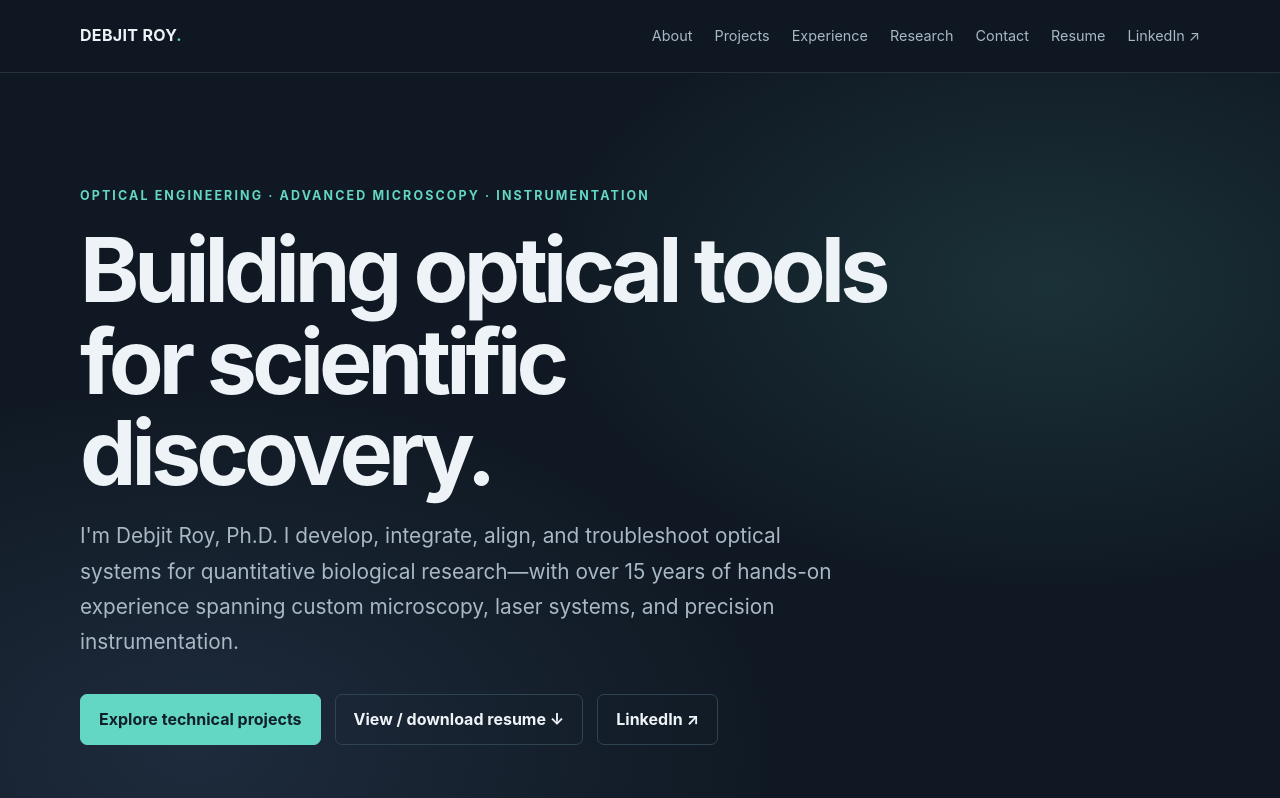
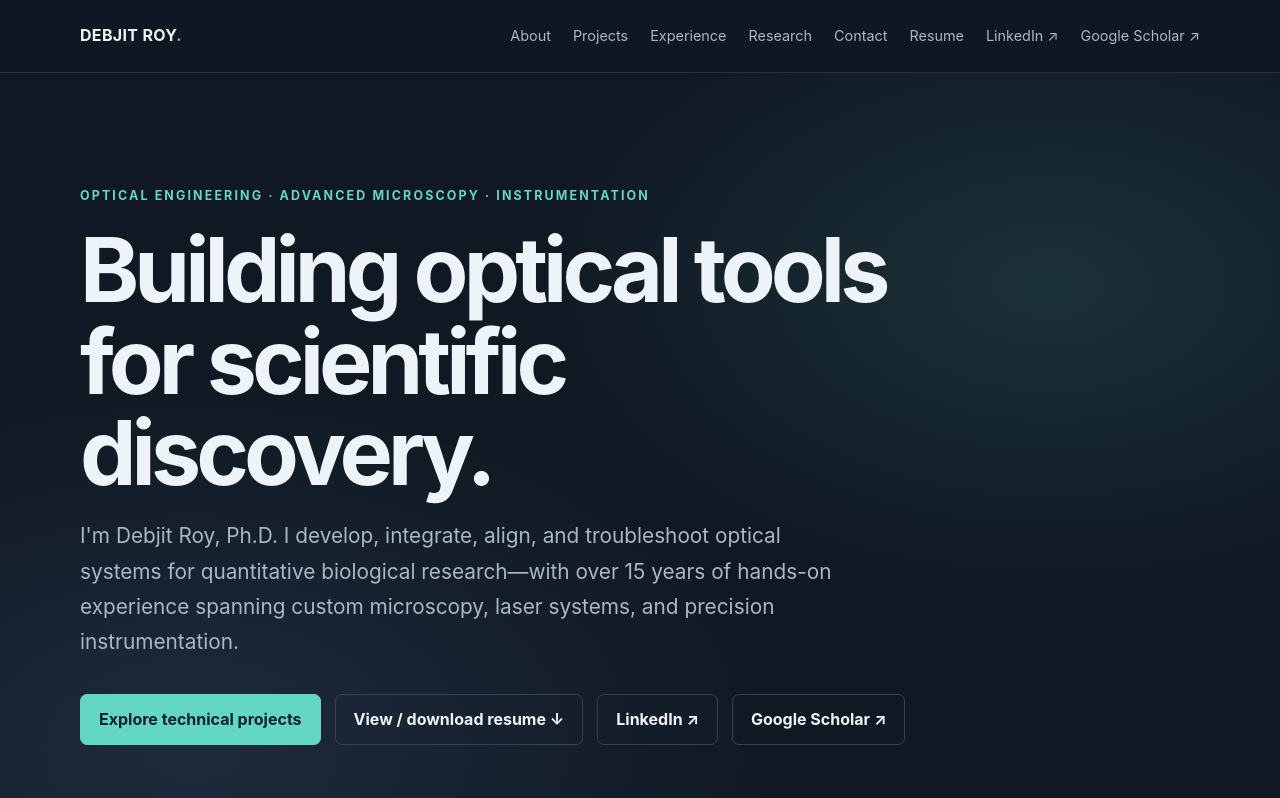
Before and after one commit to debjitroy2006/debjitroy2006.github.io, a plain HTML site: page index.html in a window 1280 px wide. Shown: the top 798 px of the page. Drawn offline with Linux system fonts and the light colour scheme.

Commit message:
Add Google Scholar profile link

```diff
--- a/index.html
+++ b/index.html
@@ -36,7 +36,7 @@
   <div class="wrap"><nav aria-label="Main navigation">
     <a class="brand" href="#top">DEBJIT ROY<span>.</span></a>
     <div class="navlinks">
-      <a href="#about">About</a><a href="#projects">Projects</a><a href="#experience">Experience</a><a href="#research">Research</a><a href="#contact">Contact</a><a href="resume.html">Resume</a><a href="https://www.linkedin.com/in/debjit-roy-34739b316/" target="_blank" rel="noopener noreferrer">LinkedIn ↗</a>
+      <a href="#about">About</a><a href="#projects">Projects</a><a href="#experience">Experience</a><a href="#research">Research</a><a href="#contact">Contact</a><a href="resume.html">Resume</a><a href="https://www.linkedin.com/in/debjit-roy-34739b316/" target="_blank" rel="noopener noreferrer">LinkedIn ↗</a><a href="https://scholar.google.com/citations?user=WmQeF50AAAAJ&hl=en" target="_blank" rel="noopener noreferrer">Google Scholar ↗</a>
     </div>
   </nav></div>
 </header>
@@ -48,7 +48,7 @@
       <p>I'm Debjit Roy, Ph.D. I develop, integrate, align, and troubleshoot optical systems for quantitative biological research—with over 15 years of hands-on experience spanning custom microscopy, laser systems, and precision instrumentation.</p>
       <div class="hero-actions">
         <a class="btn primary" href="#projects">Explore technical projects</a>
-        <a class="btn secondary" href="resume.html" target="_blank" rel="noopener">View / download resume ↓</a><a class="btn secondary" href="https://www.linkedin.com/in/debjit-roy-34739b316/" target="_blank" rel="noopener noreferrer">LinkedIn ↗</a>
+        <a class="btn secondary" href="resume.html" target="_blank" rel="noopener">View / download resume ↓</a><a class="btn secondary" href="https://www.linkedin.com/in/debjit-roy-34739b316/" target="_blank" rel="noopener noreferrer">LinkedIn ↗</a><a class="btn secondary" href="https://scholar.google.com/citations?user=WmQeF50AAAAJ&hl=en" target="_blank" rel="noopener noreferrer">Google Scholar ↗</a>
       </div>
       <div class="hero-note"><span><strong>15+ years</strong> hands-on optical systems</span><span><strong>Ph.D.</strong> Physical Chemistry</span><span><strong>Focus</strong> Instrument development & integration</span></div>
     </div>
@@ -108,6 +108,6 @@
     <div class="contact"><div><div class="kicker">05 / Contact</div><h2>Let's build something useful.</h2><p>For opportunities in optical engineering, photonics, advanced microscopy, or scientific instrumentation, feel free to get in touch.</p></div><a class="btn primary" href="mailto:debjitroy2006@gmail.com">debjitroy2006@gmail.com ↗</a></div>
   </div></section>
 </main>
-<footer><div class="wrap footer-inner"><span>© <span id="year">2026</span> Debjit Roy, Ph.D.</span><span><a href="resume.html">Resume</a> · <a href="https://www.linkedin.com/in/debjit-roy-34739b316/" target="_blank" rel="noopener noreferrer">LinkedIn</a> · Optical Engineering · Microscopy</span></div></footer>
+<footer><div class="wrap footer-inner"><span>© <span id="year">2026</span> Debjit Roy, Ph.D.</span><span><a href="resume.html">Resume</a> · <a href="https://www.linkedin.com/in/debjit-roy-34739b316/" target="_blank" rel="noopener noreferrer">LinkedIn</a> · <a href="https://scholar.google.com/citations?user=WmQeF50AAAAJ&hl=en" target="_blank" rel="noopener noreferrer">Google Scholar</a> · Optical Engineering · Microscopy</span></div></footer>
 </body>
 </html>
```
